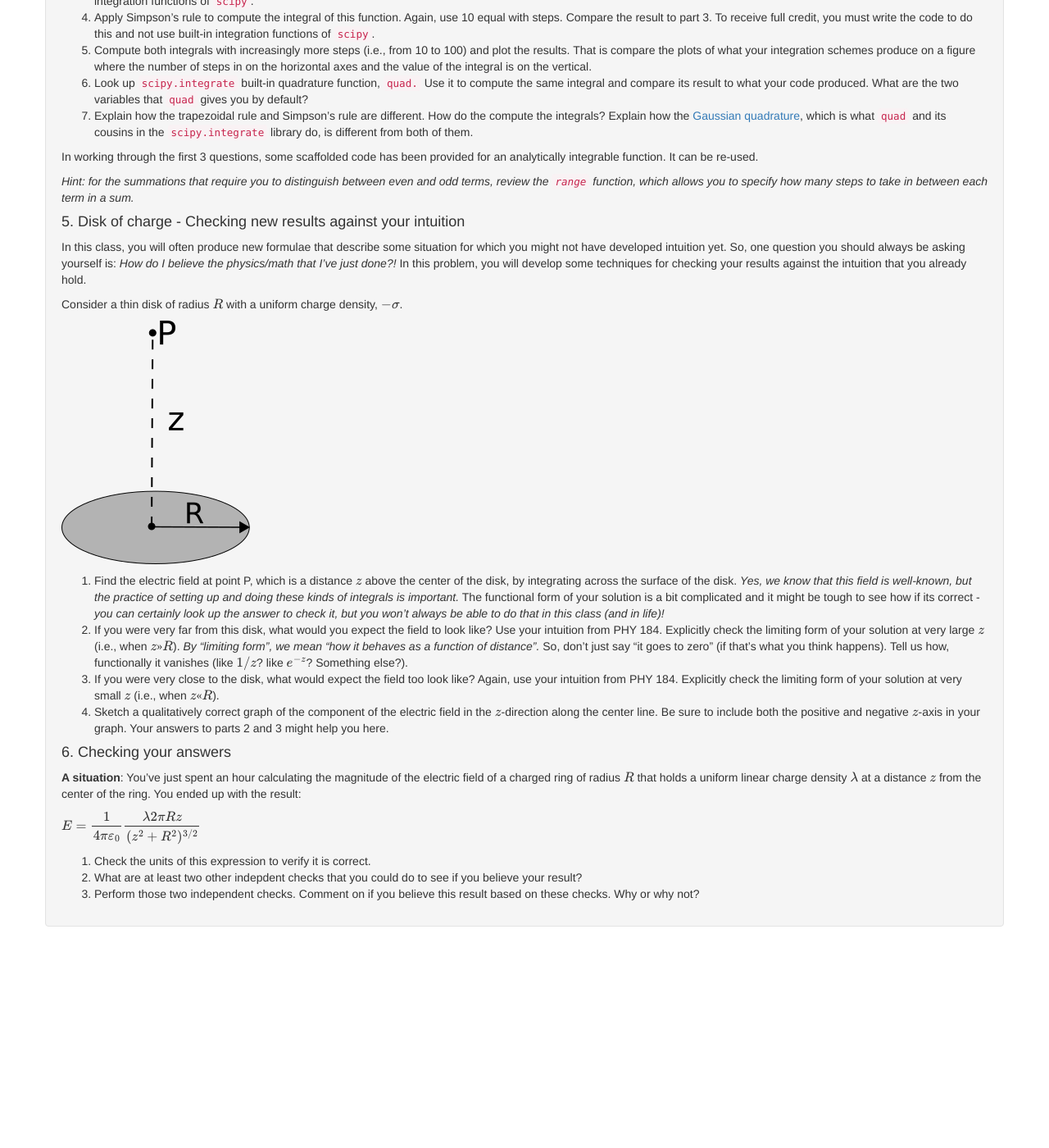
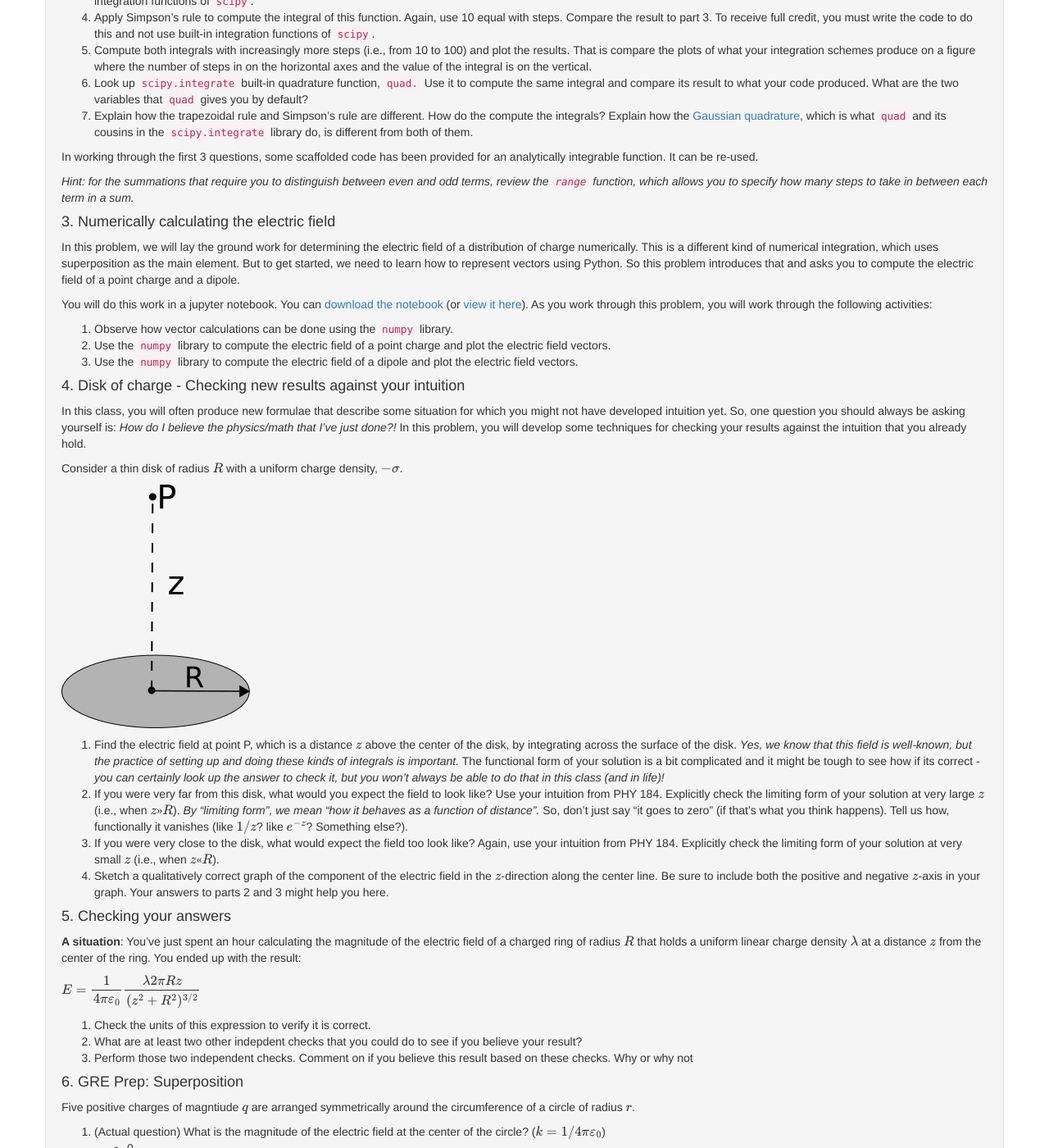
Before and after one commit to dannycab/phy481msu_f2019, a Jekyll site: the page built from assignments/homework2.md, in a window 1280 px wide and 1400 px high, scrolled down 959 px. Shown: the whole window at 82% size. Built offline with Jekyll 4.4.1, drawn with Linux system fonts in a browser that asks for light colours; formulas are drawn with MathJax 3; before the commit the page ends 2109 px from its top, so only the background shows below that; some of the changed text lies outside the part shown.

Commit message:
homework 2 drafted

````diff
--- a/assignments/homework2.md
+++ b/assignments/homework2.md
@@ -4,7 +4,7 @@ use_math: true
 title: Homework 2 (Due September 13th)
 ---
 
-[Link to Slack team](http://phy481msuf2018.slack.com)
+[**Link to Slack team**](http://msuphysics481fall2019.slack.com)
 
 Homework 2 emphasizes the electric field and the principle of superposition that will form the basis of much of your understanding of electrostatics. This homework makes use of what you learned from Secs. 1.1-1.4 in Griffiths and adds to it the concepts from Sec. 2.1, which make up the bulk of the assignment. In addition, we have begun to introduce the idea of finding approximate formulae using Taylor expansions, which is one of the most common practices of theoretical physics. In this assignment, you will use a Jupyter notebook to determine the electric field of a point charge and a dipole as we build up the architecture to solve elecrtic field problems numerically.
 
@@ -47,10 +47,18 @@ In working through the first 3 questions, some scaffolded code has been provided
 
 *Hint: for the summations that require you to distinguish between even and odd terms, review the ``range`` function, which allows you to specify how many steps to take in between each term in a sum.*
 
+#### 3. Numerically calculating the electric field
+
+In this problem, we will lay the ground work for determining the electric field of a distribution of charge numerically. This is a different kind of numerical integration, which uses superposition as the main element. But to get started, we need to learn how to represent vectors using Python. So this problem introduces that and asks you to compute the electric field of a point charge and a dipole.
+
+You will do this work in a jupyter notebook. You can [download the notebook](../jupyter/HW2_Calculate_Electric_Field.ipynb) (or [view it here](https://github.com/dannycab/phy481msu_f2019/blob/master/jupyter/HW2_Calculate_Electric_Field.ipynb)). As you work through this problem, you will work through the following activities:
+
+1. Observe how vector calculations can be done using the ```numpy``` library.
+2. Use the ```numpy``` library to compute the electric field of a point charge and plot the electric field vectors.
+3. Use the ```numpy``` library to compute the electric field of a dipole and plot the electric field vectors.
 
 
-
-#### 5. Disk of charge - Checking new results against your intuition
+#### 4. Disk of charge - Checking new results against your intuition
 
 In this class, you will often produce new formulae that describe some situation for which you might not have developed intuition yet. So, one question you should always be asking yourself is: *How do I believe the physics/math that I've just done?!* In this problem, you will develop some techniques for checking your results against the intuition that you already hold.
 
@@ -72,4 +80,16 @@ $E = \dfrac{1}{4\pi\varepsilon_0}\dfrac{\lambda 2\pi Rz}{(z^2+R^2)^{3/2}}$
 
 1. Check the units of this expression to verify it is correct.
 2. What are at least two other indepdent checks that you could do to see if you believe your result?
-3. Perform those two independent checks. Comment on if you believe this result based on these checks. Why or why not?
+3. Perform those two independent checks. Comment on if you believe this result based on these checks. Why or why not
+
+#### 6. GRE Prep: Superposition
+
+Five positive charges of magntiude $q$ are arranged symmetrically around the circumference of a circle of radius $r$.
+
+1. (Actual question) What is the magnitude of the electric field at the center of the circle? ($k=1/4\pi\varepsilon_0$)
+  - 0
+  - $kq/r^2$
+  - $5kq/r^2$
+  - $(kq/r^2)\cos(2\pi/5)$
+  - $(5kq/r^2)\cos(2\pi/5)$
+2. (Addition) What is the magnitude of the electric field at the center of the circle if one charge is removed? How do you know?
````
Also changed, not shown: other parts of assignments/homework2.md (+1 -1 lines), 4 other files.
